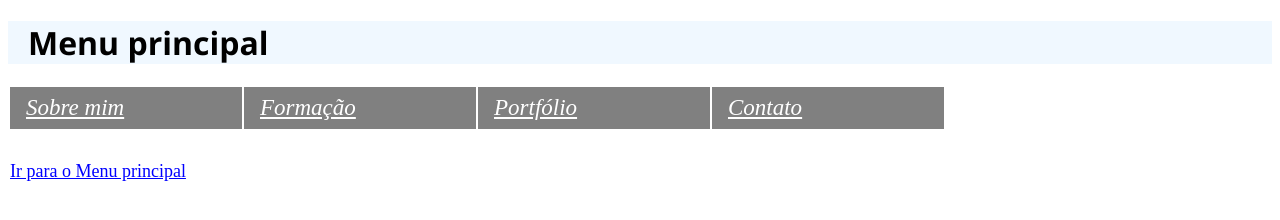
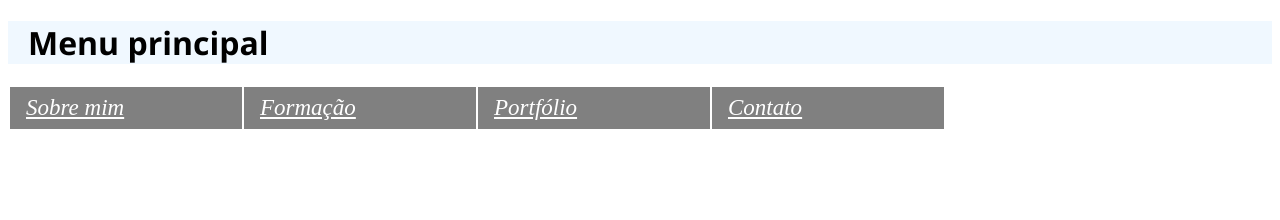
Before and after one commit to patrickcods/patrick_uninter2025, a plain HTML site: page index.html in a window 1280 px wide. Drawn offline with Linux system fonts and the light colour scheme.

Commit message:
Update index.html

```diff
--- a/index.html
+++ b/index.html
@@ -18,6 +18,5 @@
             <br>
             <br>
             <br>
-    <a href="index.html" id="voltarmenu">Ir para o Menu principal</a>
 </body>
 </html>
```
